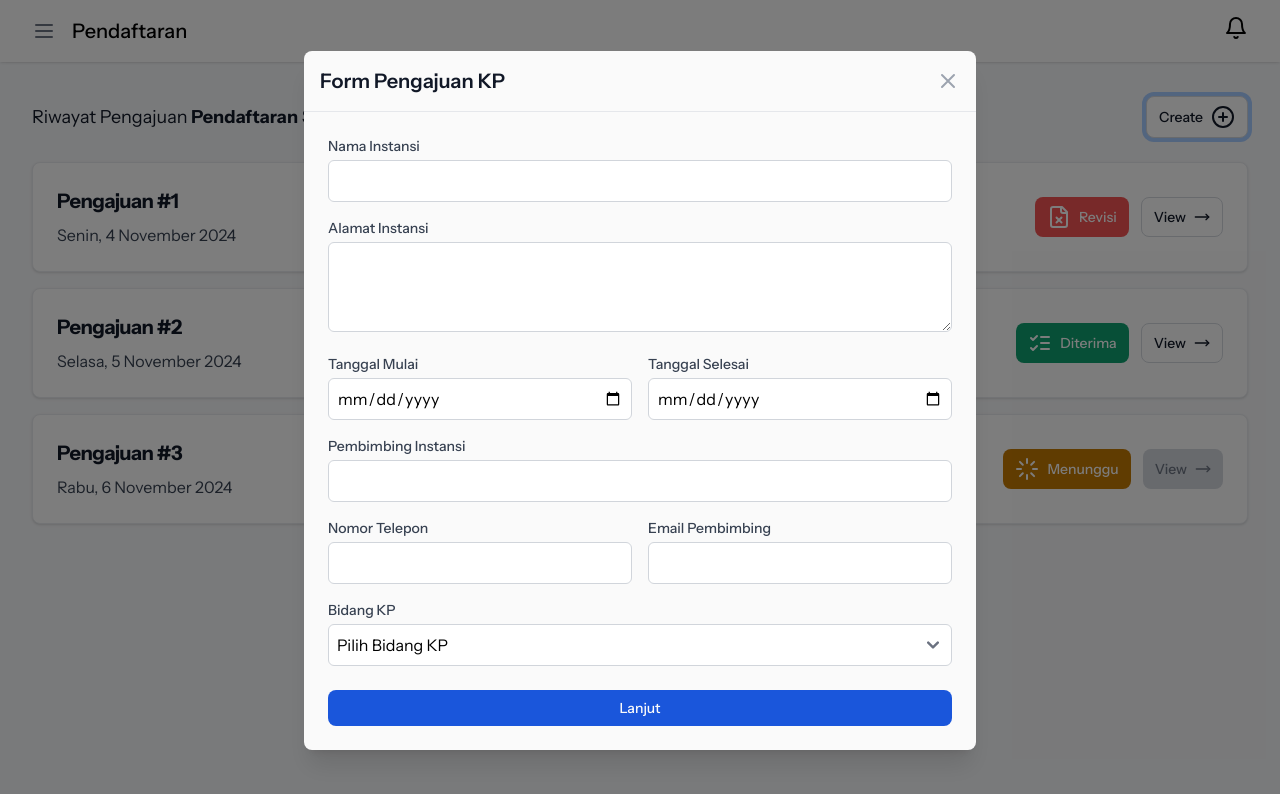
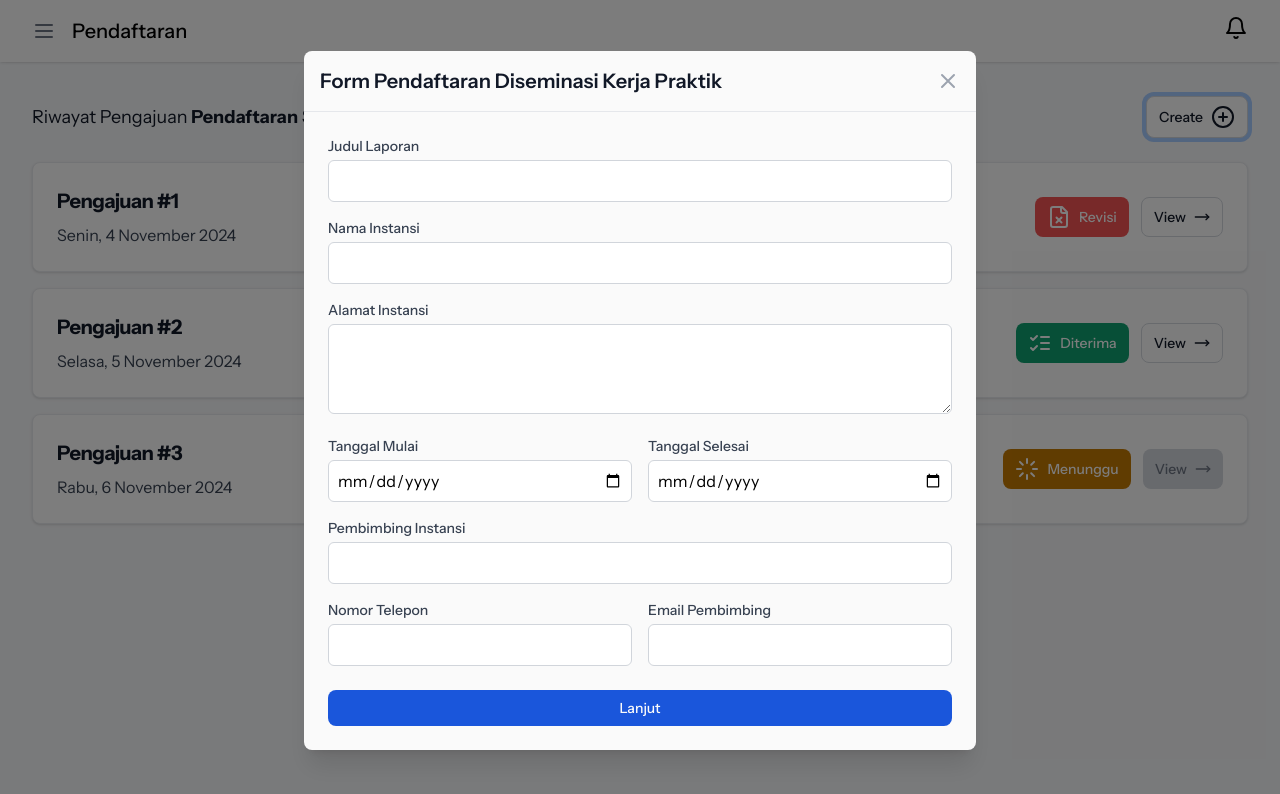
Before and after one commit to rakamiracle/SISKPTIF-Frontend, a React (Vite) app: page /mahasiswa/pendaftaran in a window 1280 px wide. Both pictures are taken after a click on the button "Create". Shown: the top 794 px of the page. Built offline with nearby package versions, Linux system fonts and the light colour scheme.

Commit message:
🔥 feat – added "Judul Laporan" field and changed form title to 'Dissemination Internship Registration Form'

```diff
--- a/src/components/Modal/UploadPendaftaran.jsx
+++ b/src/components/Modal/UploadPendaftaran.jsx
@@ -7,14 +7,14 @@ const UploadPendaftaran = ({ isOpen, onClose }) => {
     const [showConfirmation, setShowConfirmation] = useState(false);
     const [showUploadModal, setShowUploadModal] = useState(false);
     const [formData, setFormData] = useState({
+        judulKp:'',
         namaInstansi: '',
         alamatInstansi: '',
         tanggalMulai: '',
         tanggalSelesai: '',
         pembimbingInstansi: '',
         nomorTelepon: '',
-        emailPembimbing: '',
-        bidangKP: ''
+        emailPembimbing: ''
     });
 
     const documents = [
@@ -136,7 +136,7 @@ const UploadPendaftaran = ({ isOpen, onClose }) => {
                 <div className="p-4 border-b border-gray-200 dark:border-gray-700">
                     <div className="flex justify-between items-center">
                         <h2 className="text-xl font-semibold text-gray-900 dark:text-white">
-                            Form Pengajuan KP
+                            Form Pendaftaran Diseminasi Kerja Praktik
                         </h2>
                         <button
                             onClick={onClose}
@@ -151,6 +151,20 @@ const UploadPendaftaran = ({ isOpen, onClose }) => {
 
                 <form onSubmit={handleSubmit} className="p-6">
                     <div className="space-y-4">
+                        <div>
+                            <label className="block text-sm font-medium text-gray-700 dark:text-gray-300 mb-1">
+                                Judul Laporan
+                            </label>
+                            <input
+                                type="text"
+                                name="judulKp"
+                                value={formData.judulKp}
+                                onChange={handleChange}
+                                className="w-full p-2 border border-gray-300 dark:border-gray-600 rounded-md"
+                                required
+                            />
+                        </div>
+
                         <div>
                             <label className="block text-sm font-medium text-gray-700 dark:text-gray-300 mb-1">
                                 Nama Instansi
@@ -250,27 +264,6 @@ const UploadPendaftaran = ({ isOpen, onClose }) => {
                                 />
                             </div>
                         </div>
-
-                        <div>
-                            <label className="block text-sm font-medium text-gray-700 dark:text-gray-300 mb-1">
-                                Bidang KP
-                            </label>
-                            <select
-                                name="bidangKP"
-                                value={formData.bidangKP}
-                                onChange={handleChange}
-                                className="w-full p-2 border border-gray-300 dark:border-gray-600 rounded-md"
-                                required
-                            >
-                                <option value="">Pilih Bidang KP</option>
-                                <option value="web">Web Development</option>
-                                <option value="mobile">Mobile Development</option>
-                                <option value="network">Computer Network</option>
-                                <option value="database">Database Management</option>
-                                <option value="ai">Artificial Intelligence</option>
-                                <option value="other">Lainnya</option>
-                            </select>
-                        </div>
                     </div>
 
                     <div className="mt-6">
```
